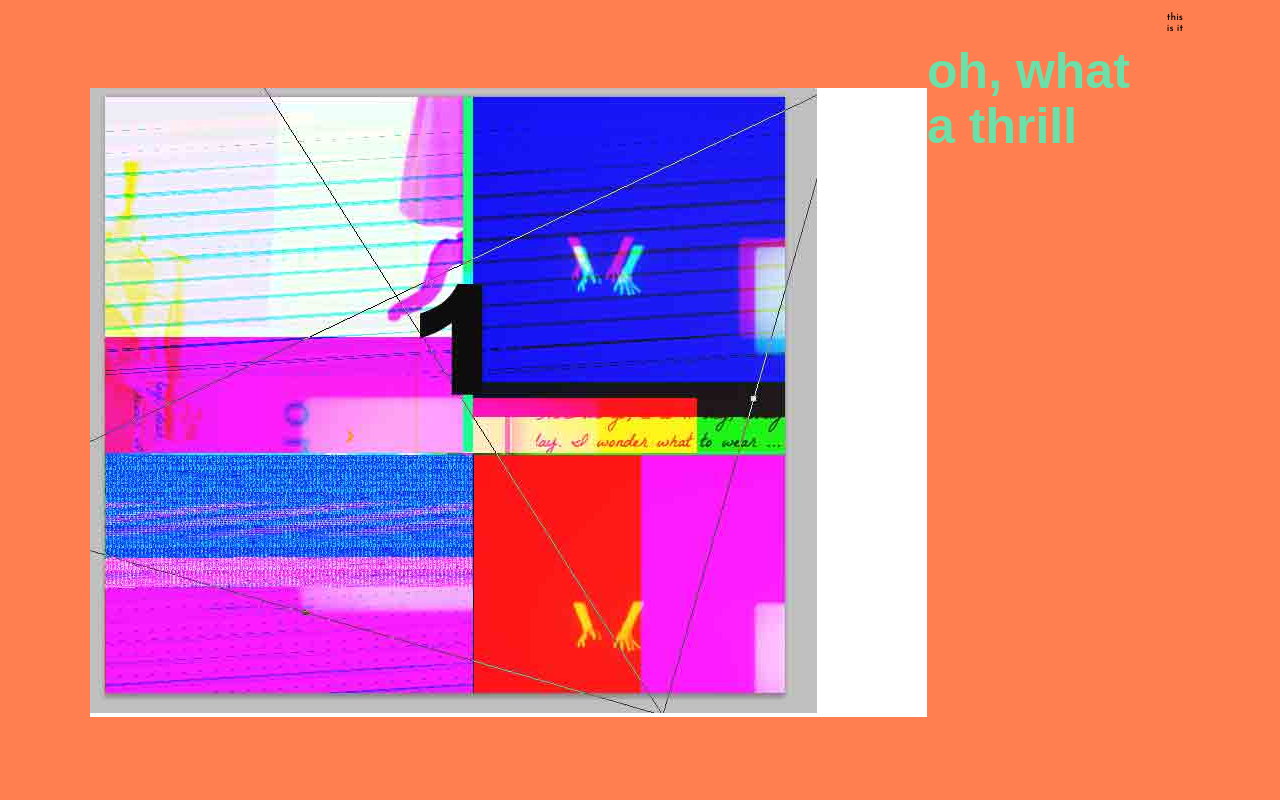
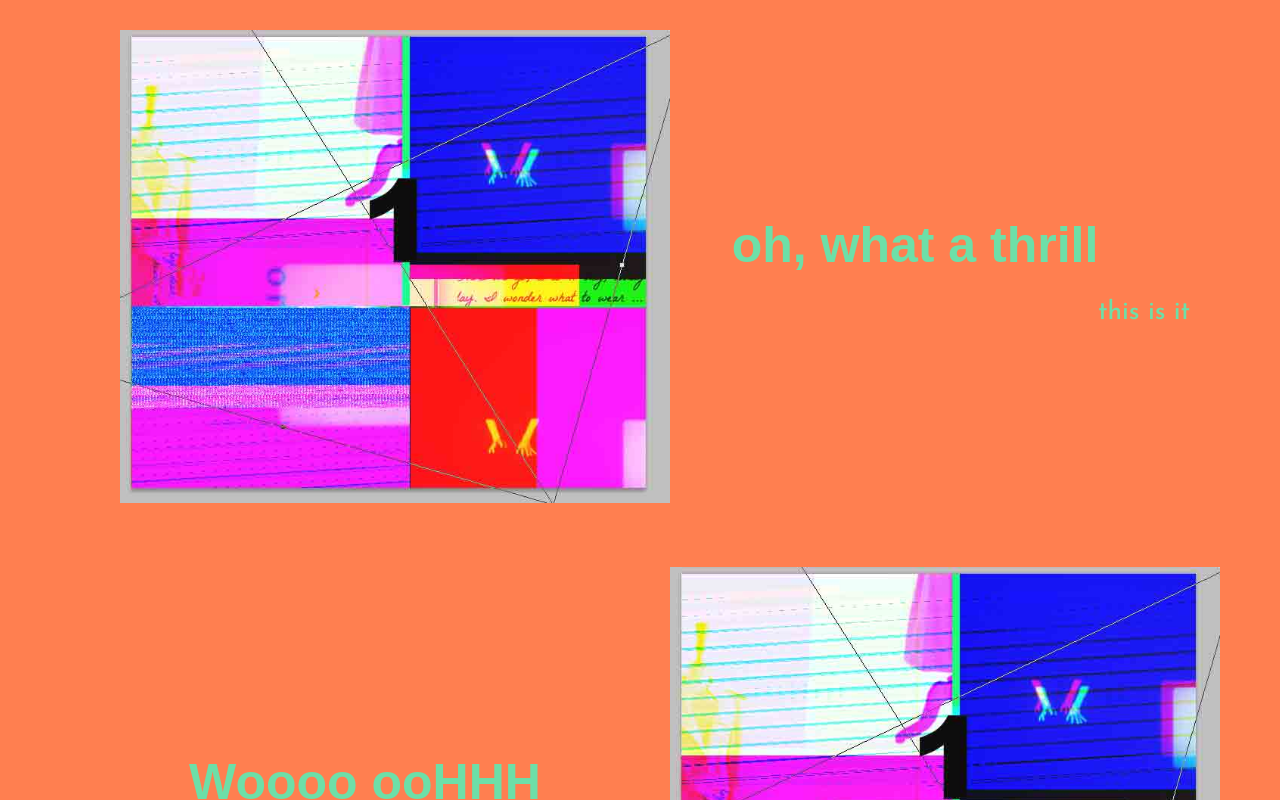
Before and after one commit to tiagossaurus-rex/diasporama, a React (Create React App) app: page / in a window 1280 px wide. Shown: the top 800 px of the page. Built offline with nearby package versions, Linux system fonts and the light colour scheme; a web font is replaced by a local one.

Commit message:
resize images, wrap in pane div

```diff
--- a/src/components/flicker/index.js
+++ b/src/components/flicker/index.js
@@ -2,10 +2,11 @@ import React from "react";
 import {
   Container,
   Item,
+  Pane,
   Inner,
   Section,
   Title,
-  Para,
+  Paragraph,
   Figure,
   FigCaption,
   TextFit,
@@ -31,11 +32,15 @@ Flicker.Title = function FlickerTitle({ children, ...restProps }) {
   return <Title {...restProps}>{children}</Title>;
 };
 
+Flicker.Pane = function FlickerPane({ children, ...restProps }) {
+  return <Pane {...restProps}>{children}</Pane>;
+};
+
 Flicker.Section = function FlickerSection({ children, ...restProps }) {
   return <Section {...restProps}>{children}</Section>;
 };
-Flicker.Para = function FlickerPara({ children, ...restProps }) {
-  return <Para {...restProps}>{children}</Para>;
+Flicker.Paragraph = function FlickerParagraph({ children, ...restProps }) {
+  return <Paragraph {...restProps}>{children}</Paragraph>;
 };
 Flicker.Figure = function FlickerFigure({ children, ...restProps }) {
   return <Figure {...restProps}>{children}</Figure>;
--- a/src/components/flicker/styles/flicker.js
+++ b/src/components/flicker/styles/flicker.js
@@ -22,32 +22,52 @@ export const Item = styled.div`
   margin: auto;
   width: 100%;
 `;
+export const Pane = styled.div`
+  width: 50%;
+  text-align: right;
 
+  @media (max-width: 1000px) {
+    width: 100%;
+    padding: 0 45px;
+    text-align: center;
+  }
+`;
 export const Container = styled.div`
-  background: coral;
-  padding: 2px;
+  background-color: coral;
+
+  @media (max-width: 1000px) {
+    ${Item}:last-of-type h2 {
+      margin-bottom: 50px;
+    }
+  }
 `;
 export const Title = styled.h1`
   font-family: "YoungSerif", Trebuchet, Arial, sans-serif;
   font-size: 50px;
   line-height: 1.1;
   margin-bottom: 8px;
+  text-align: center;
+
+  @media (max-width: 600px) {
+    font-size: 35px;
+  }
 `;
 
-export const Para = styled.p`
-  color: black;
-  font-size: 10px;
+export const Paragraph = styled.p`
+  font-size: 26px;
+  font-weight: normal;
+  line-height: normal;
+  padding-left: 55px;
+
+  @media (max-width: 600px) {
+    font-size: 18px;
+  }
 `;
 
 export const Section = styled.section`
   display: flex;
   height: 100vh;
   justify-content: space-between;
-`;
-
-export const Paragraph = styled.p`
-  color: black;
-  font-size: 60px;
 `;
 
 export const Figure = styled.figure`
@@ -80,6 +100,7 @@ export const ImageFit = styled.div`
 `;
 
 export const Image = styled.img`
+  padding: 30px;
   max-width: 100%;
   height: auto;
 `;
--- a/src/containers/flicker.js
+++ b/src/containers/flicker.js
@@ -8,16 +8,16 @@ export function FlickerContainer() {
     <Flicker.Container>
       {flickerData.map((diaporama) => (
         <Flicker key={diaporama.id} direction={diaporama.direction}>
-          <Flicker.Section>
+          <Flicker.Pane>
             <Flicker.Title>{diaporama.title}</Flicker.Title>
-            <Flicker.Para>{diaporama.paragraph}</Flicker.Para>
-          </Flicker.Section>
-          <Flicker.Figure>
+            <Flicker.Paragraph>{diaporama.paragraph}</Flicker.Paragraph>
+          </Flicker.Pane>
+          <Flicker.Pane>
             <Flicker.Image
               src={process.env.PUBLIC_URL + diaporama.diapo[0].image}
               alt={diaporama.diapo[0].alt}
             />
-          </Flicker.Figure>
+          </Flicker.Pane>
         </Flicker>
       ))}
     </Flicker.Container>
--- a/src/fixtures/diaporama.json
+++ b/src/fixtures/diaporama.json
@@ -28,7 +28,7 @@
 
     {
       "id": 2,
-      "title": "WWWWWWWWoooo ooHHH",
+      "title": "Woooo ooHHH",
       "paragraph": "that is at",
       "direction": "row",
       "diapo": [
```
